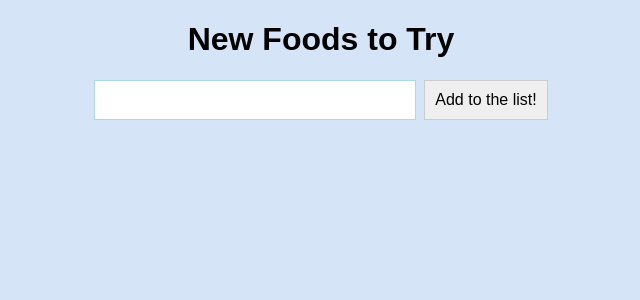
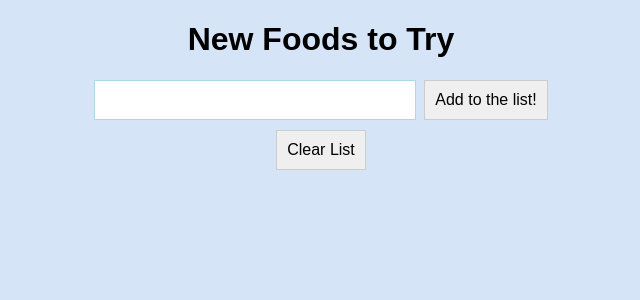
Before and after one commit to ken-ellingsen/food-to-try-list, a React (Create React App) app: page / in a window 1280 px wide. Shown: the top 300 px of the page, without its empty margins (319-959 px from the left). Built offline with nearby package versions, Linux system fonts and the light colour scheme.

Commit message:
Added button to clear list

```diff
--- a/src/App.js
+++ b/src/App.js
@@ -10,7 +10,7 @@ export default function App() {
   return (
     <div className="App">
       <h1>New Foods to Try</h1>
-      <NewFoodInput addFoodItem={addFoodItem} />
+      <NewFoodInput addFoodItem={addFoodItem} setFoodsToTry={setFoodsToTry} />
       <ul className="food-list">
         {foodsToTry.map((food, index) =>(
             <li key={index}>{food}</li>
--- a/src/NewFoodInput.js
+++ b/src/NewFoodInput.js
@@ -11,11 +11,16 @@ const NewFoodInput = (props) => {
     setFood("");
   };
 
+  const clearList = () => props.setFoodsToTry([]);
+
   return (
-    <form className="food-form" onSubmit={handleSubmit}>
-      <input type="text" value={food} onChange={updateFood} />
-      <button>Add to the list!</button>
-    </form>
+    <>
+      <form className="food-form" onSubmit={handleSubmit}>
+        <input type="text" value={food} onChange={updateFood} />
+        <button>Add to the list!</button>
+      </form>
+      <button className="clear-btn" onClick={clearList}>Clear List</button>
+    </>
   );
 };
 
--- a/src/styles.css
+++ b/src/styles.css
@@ -63,3 +63,11 @@ span.delete {
 span.delete:hover {
   color: #333;
 }
+
+.clear-btn {
+  border: 1px solid #ccc;
+  padding: 10px;
+  margin-top: 10px;
+  font-size: inherit;
+  cursor: pointer;
+}
```
